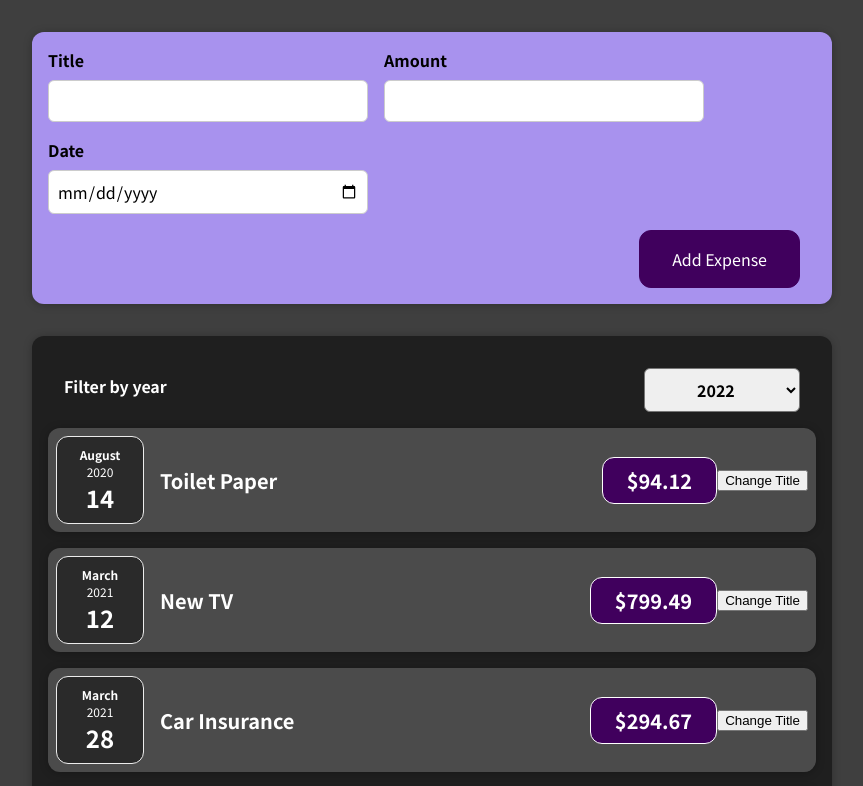
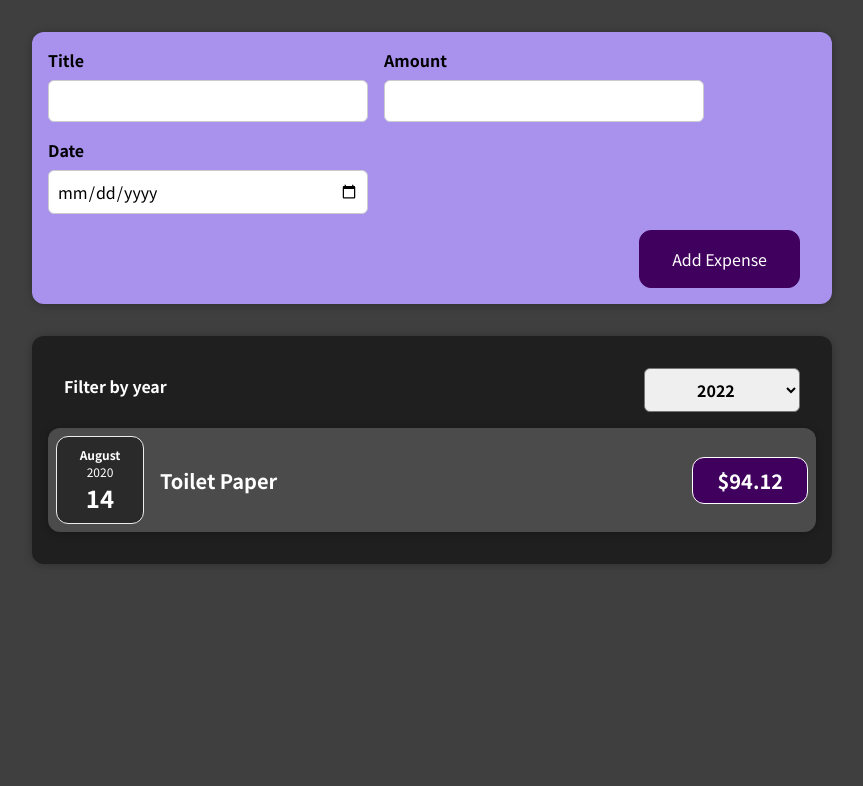
Before and after one commit to simon-yoo/react-udemy, a React (Create React App) app: page / in a window 1280 px wide. Shown: the top 786 px of the page, without its empty margins (208-1071 px from the left). Built offline with nearby package versions, Linux system fonts and the light colour scheme.

Commit message:
added filter function by selected year

```diff
--- a/src/App.js
+++ b/src/App.js
@@ -33,7 +33,9 @@
   const [expenses, setExpenses] = useState(DUMMY_EXPENSES);
 
   const addExpenseHandler = (expense) => {
-    setExpenses([expense, ...expenses]);
+    setExpenses((prevExpenses) => {
+      return [expense, ...prevExpenses];
+    });
   };
 
   return (
--- a/src/components/Expenses/ExpenseItem.js
+++ b/src/components/Expenses/ExpenseItem.js
@@ -5,22 +5,13 @@
 import Card from '../UI/Card';
 
 const ExpenseItem = (props) => {
-  const [title, setTitle] = useState(props.title);
-
-  const clickHandler = () => {
-    setTitle('Updated!');
-    console.log(title);
-  };
-
   return (
     <Card className='expense-item'>
       <ExpenseDate date={props.date} />
       <div className='expense-item__description'>
-        <h2>{title}</h2>
+        <h2>{props.title}</h2>
         <div className='expense-item__price'>${props.amount}</div>
       </div>
-
-      <button onClick={clickHandler}>Change Title</button>
     </Card>
   );
 };
--- a/src/components/Expenses/Expenses.js
+++ b/src/components/Expenses/Expenses.js
@@ -10,6 +10,22 @@
   const filterChangeHandler = (selectedYear) => {
     setFilteredYear(selectedYear);
   };
+  const filteredExpenses = props.items.filter((expense) => {
+    return expense.date.getFullYear().toString() === filteredYear;
+  });
+
+  // This can be used instead of two conditions of jsx to render expense items by filter
+  let expensesContent = <p>No expenses found.</p>;
+  if (filteredExpenses.length > 0) {
+    expensesContent = filteredExpenses.map((expense) => (
+      <ExpenseItem
+        key={expense.id}
+        title={expense.title}
+        amount={expense.amount}
+        date={expense.date}
+      />
+    ));
+  }
 
   return (
     <div>
@@ -18,16 +34,20 @@
           selected={filteredYear}
           onChangeFilter={filterChangeHandler}
         />
-        {props.items.map((expense) => (
-          <ExpenseItem
-            title={expense.title}
-            amount={expense.amount}
-            date={expense.date}
-          />
-        ))}
+        {expensesContent}
+        {/* OR */}
+        {/* {filteredExpenses.length === 0 && <p>No expenses found.</p>}
+        {filteredExpenses.length > 0 &&
+          filteredExpenses.map((expense) => (
+            <ExpenseItem
+              key={expense.id}
+              title={expense.title}
+              amount={expense.amount}
+              date={expense.date}
+            />
+          ))} */}
       </Card>
     </div>
   );
 };
-
 export default Expenses;
```
